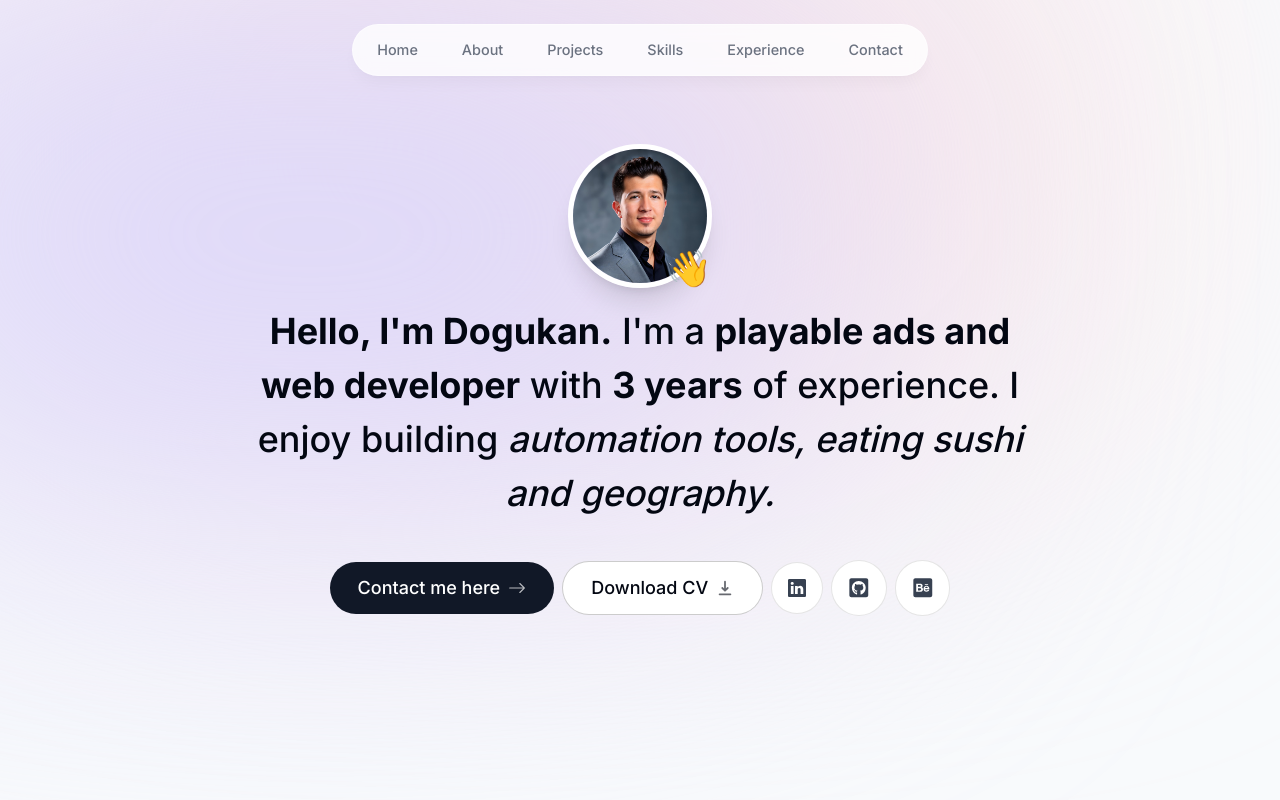
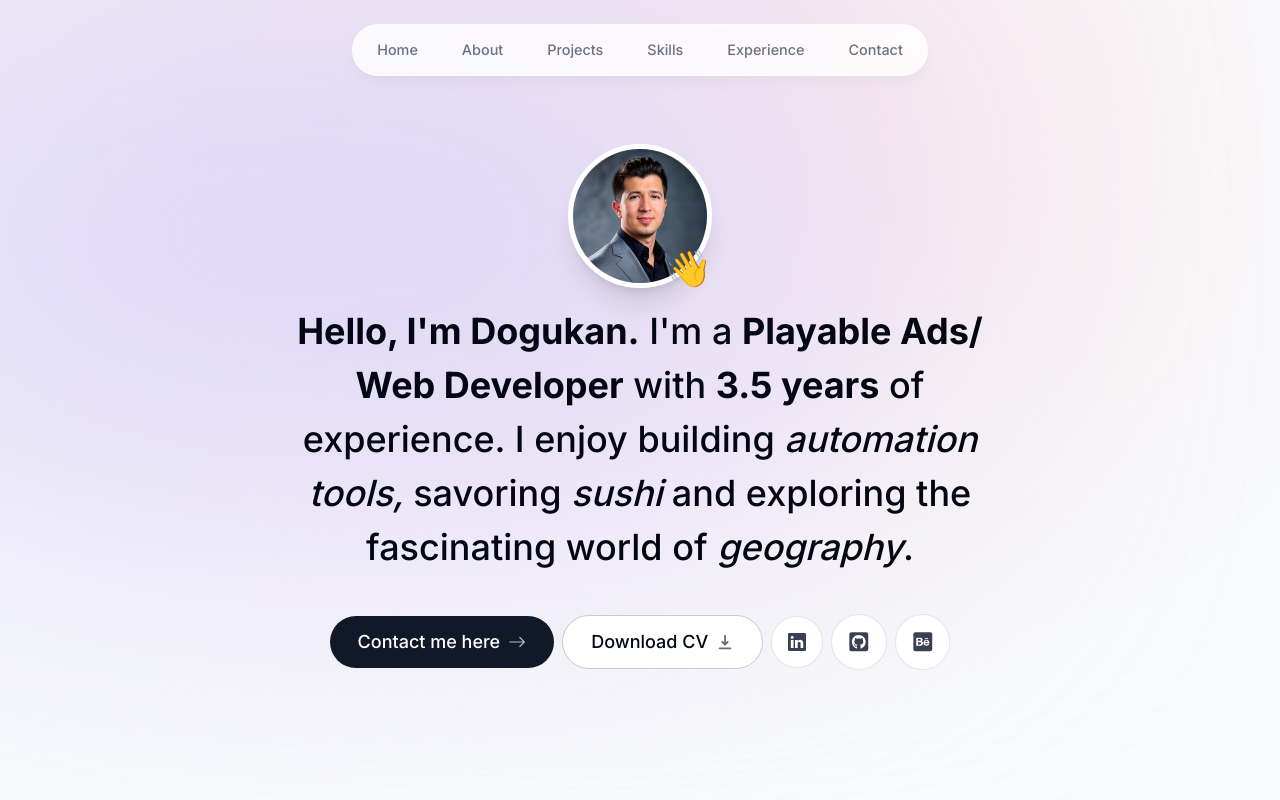
Before and after one commit to dkbozkurt/dkbozkurt-portfolio, a Next.js app: page / in a window 1280 px wide. Shown: the top 800 px of the page. Built offline with nearby package versions, Linux system fonts and the light colour scheme.

Commit message:
intro text update

```diff
--- a/components/intro.tsx
+++ b/components/intro.tsx
@@ -52,9 +52,9 @@ export default function Intro() {
         animate={{ opacity: 1, y: 0 }}
         >
             <span className="font-bold">Hello, I'm Dogukan.</span> I'm a{" "}
-            <span className="font-bold">playable ads and web developer</span> with{" "}
-            <span className="font-bold">3 years</span> of experience. I enjoy
-            building <span className="italic">automation tools, eating sushi and geography.</span>
+            <span className="font-bold">Playable Ads/ Web Developer</span> with{" "}
+            <span className="font-bold">3.5 years</span> of experience. I enjoy
+            building <span className="italic">automation tools,</span> savoring <span className="italic">sushi</span> and exploring the fascinating world of <span className="italic">geography</span>.
         </motion.h1>
 
         <motion.div
```
